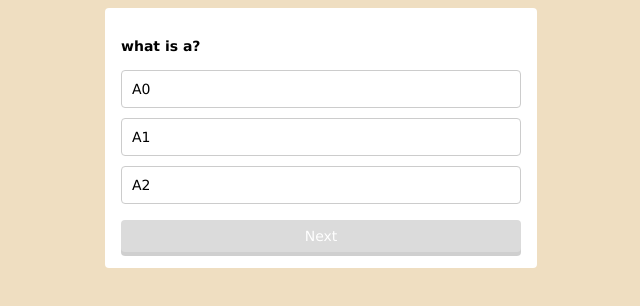
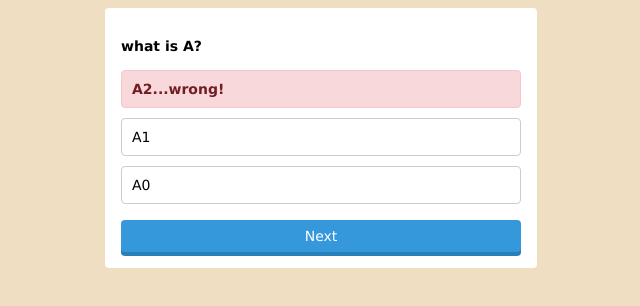
Before and after one commit to pro-soichiro/MyQuizApp, a plain HTML site: page index.html in a window 1280 px wide. Both pictures are taken after a click on the item "A2". Shown: the whole page, without its empty margins (319-959 px from the left). Drawn offline with Linux system fonts and the light colour scheme.

Commit message:
[Update] #14まで

```diff
--- a/css/styles.css
+++ b/css/styles.css
@@ -35,6 +35,28 @@ body {
   background: #f8f8f8;
 }
 
+#choices >li.correct {
+  background: #d4edda;
+  border-color: #c3e6cb;
+  color: #155724;
+  font-weight: bold;
+}
+
+#choices > li.correct::after {
+  content: '...correct!';
+}
+#choices > li.wrong::after {
+  content: '...wrong!';
+}
+
+#choices >li.wrong {
+  background: #f8d8da;
+  border-color: #f5c6cb;
+  color: #721c24;
+  font-weight: bold;
+}
+
+
 #btn {
   background: #3498db;
   padding: 8px;
--- a/index.html
+++ b/index.html
@@ -9,12 +9,8 @@
 </head>
 <body>
   <section class="container">
-    <p id="question">what is a?</p>
-    <ul id="choices">
-      <li>A0</li>
-      <li>A1</li>
-      <li>A2</li>
-    </ul>
+    <p id="question"></p>
+    <ul id="choices"></ul>
     <div id="btn" class="disabled">Next</div>
   </section>
 
--- a/js/main.js
+++ b/js/main.js
@@ -0,0 +1,70 @@
+'use strict';
+
+{
+  const question = document.getElementById('question');
+  const choices = document.getElementById('choices');
+  const btn = document.getElementById('btn');
+
+  const quizSet = [
+    {q: 'what is A?', c: ['A0','A1','A2']},
+    {q: 'what is B?', c: ['B0','B1','B2']},
+    {q: 'what is C?', c: ['C0','C1','C2']},
+  ];
+  let currentNum = 0;
+  let isAnswered;
+
+  function shuffle(arr){
+    for(let i = arr.length - 1; i > 0; i--){
+      const j = Math.floor(Math.random() * (i + 1));
+      [arr[j],arr[i]] = [arr[i],arr[j]];
+    }
+    return arr;
+  }
+
+  function checkAnswer(li) {
+    if (isAnswered === true) {
+      return;
+    }
+    isAnswered = true;
+
+    if(li.textContent === quizSet[currentNum].c[0]){
+      li.classList.add('correct');
+    } else {
+      li.classList.add('wrong');
+    }
+
+    btn.classList.remove('disabled');
+  }
+
+  function setQuiz(){
+    isAnswered = false;
+
+    question.textContent = quizSet[currentNum].q;
+
+    while(choices.firstChild){
+      choices.removeChild(choices.firstChild);
+    }
+
+    const shuffledChoices = shuffle([...quizSet[currentNum].c]);
+
+    shuffledChoices.forEach(choice => {
+      const li = document.createElement('li');
+      li.textContent = choice;
+      li.addEventListener('click',() =>{
+        checkAnswer(li);
+      })
+      choices.appendChild(li);
+    });
+  }
+
+  setQuiz();
+
+  btn.addEventListener('click',()=>{
+    if(btn.classList.contains('disabled')){
+      return;
+    }
+    btn.classList.add('disabled');
+    currentNum++;
+    setQuiz();
+  });
+}
```
